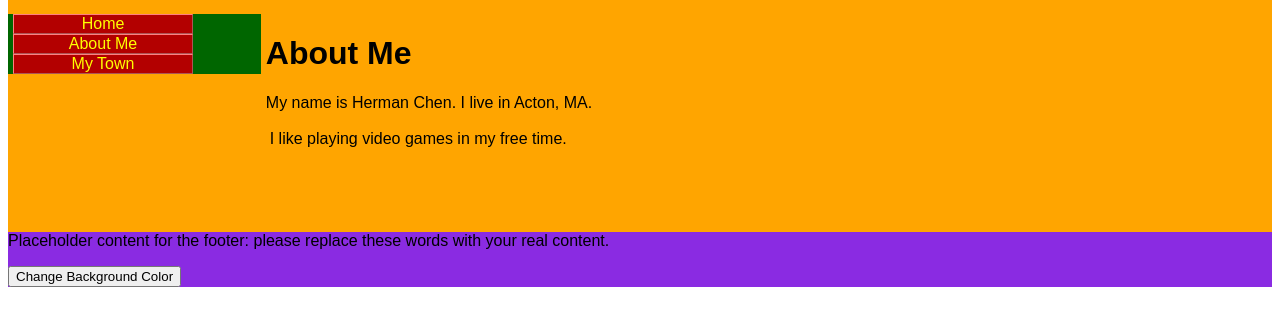
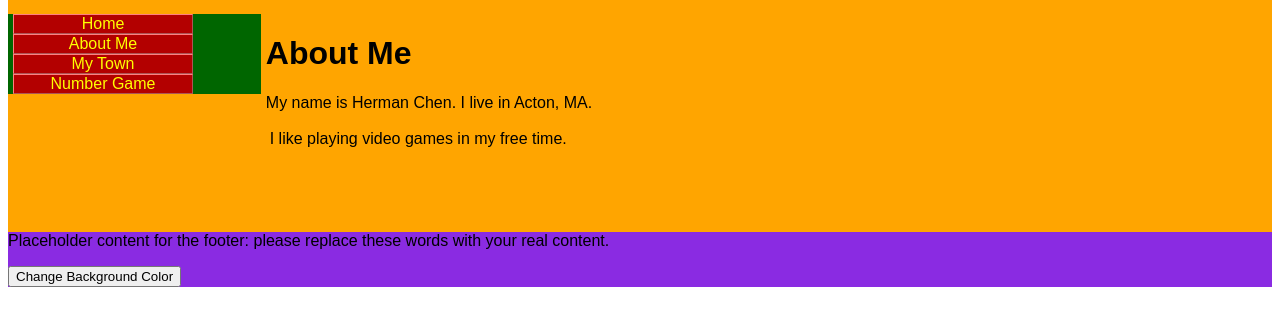
Before and after one commit to herman08chen/presonal, a plain HTML site: page aboutme.html in a window 1280 px wide. Shown: the part 83-408 px from the top of the page. Drawn offline with Linux system fonts and the light colour scheme.

Commit message:
linked num game

```diff
--- a/aboutme.html
+++ b/aboutme.html
@@ -37,6 +37,7 @@
               <li><a href="index.html">Home</a></li>
               <li><a href="aboutme.html">About Me</a></li>
               <li><a href="mytown.html">My Town</a></li>
+              <li><a href="./01-numgame/">Number Game</a></li>
             </ul>
           </div>
           <!-- end of side column: put your navigation menu, etc, above this line -->
```
Also changed, not shown: index.html (+1 -0 lines), mytown.html (+1 -0 lines).
